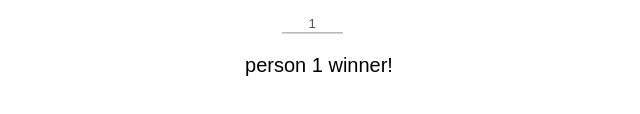
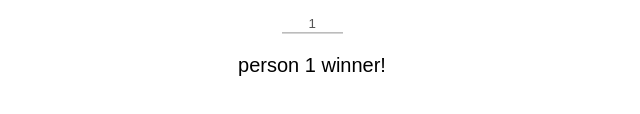
Before and after one commit to befreshyo/diceroller, a plain HTML site: page index.html in a window 1280 px wide. Shown: the part 540-654 px from the top of the page, 51-691 px from the left. Drawn offline with Linux system fonts and the light colour scheme.

Commit message:
result center

```diff
--- a/diceroller.css
+++ b/diceroller.css
@@ -27,7 +27,7 @@ h3 {
 h4 {
     margin-top:1em;
     margin-bottom: 0em;
-    margin-left:3em;
+    margin-left:2.3em;
     margin-right:30em;
     font-size: 20px;
     font-family: sans-serif;
```
